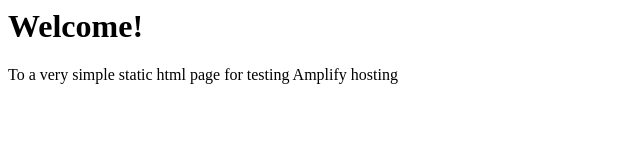
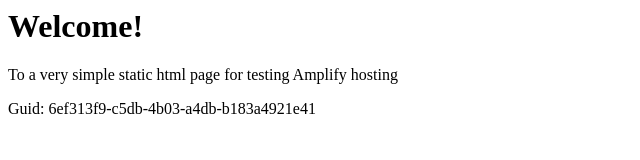
Before and after one commit to aws-aemilia-bah/Github-PR-Commit-Integration-Test-DoNotTouch-Gith-OKSLNVO2-v1-prod-me-south-1, a website: page src/index.html in a window 1280 px wide. Shown: the whole page, without its empty margins (0-640 px from the left). Drawn offline with Linux system fonts and the light colour scheme.

Commit message:
commit from integ tests

```diff
--- a/src/index.html
+++ b/src/index.html
@@ -1,3 +1,5 @@
+
+
 <html lang="en">
 
 <head>
@@ -10,6 +12,6 @@
 <body>
     <h1>Welcome!</h1>
     <p>To a very simple static html page for testing Amplify hosting</p>
-</body>
+    <p>Guid: 6ef313f9-c5db-4b03-a4db-b183a4921e41</p></body>
 
 </html>
```
